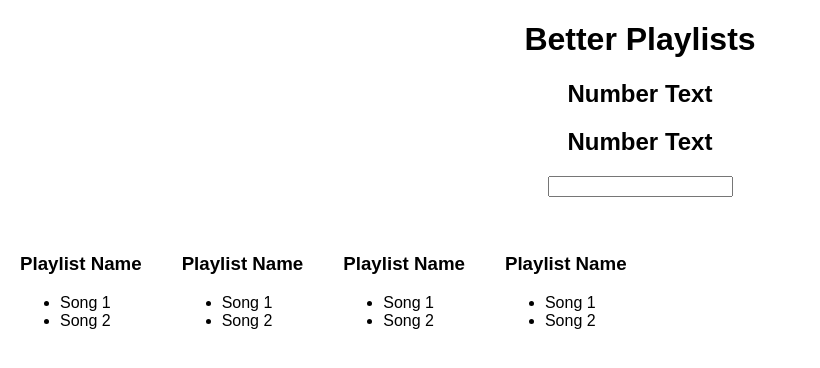
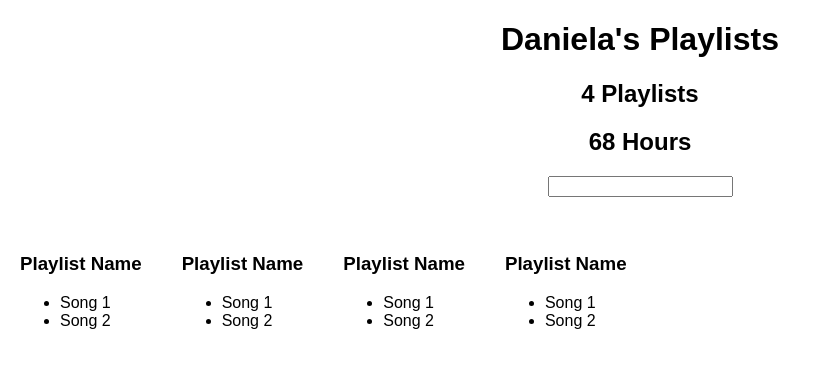
Before and after one commit to danielafcarey/better-playlists, a React (Create React App) app: page / in a window 1280 px wide. Shown: the top 368 px of the page, without its empty margins (0-820 px from the left). Built offline with nearby package versions, Linux system fonts and the light colour scheme.

Commit message:
Update aggregate components with total playlist and hours

```diff
--- a/src/App.js
+++ b/src/App.js
@@ -1,11 +1,80 @@
 import React, { Component } from 'react';
 import './App.css';
 
-class Aggregate extends Component {
+let fakeServerData = {
+  user: {
+    name: 'Daniela',
+    playlists: [
+      {
+        name: 'Playlist1',
+        songs: [
+          { name: 'song1',
+            duration: 1134
+          },
+          { name: 'song2',
+            duration: 2134,
+          }
+        ]
+      },
+      {
+        name: 'Playlist2',
+        songs: [
+          { name: 'song1',
+            duration: 1134
+          },
+          { name: 'song2',
+            duration: 2134,
+          }
+        ]
+      },
+      {
+        name: 'Playlist3',
+        songs: [
+          { name: 'song1',
+            duration: 112
+          },
+          { name: 'song2',
+            duration: 2124,
+          }
+        ]
+      },
+      {
+        name: 'Playlist4',
+        songs: [
+          { name: 'song1',
+            duration: 1235
+          },
+          { name: 'song2',
+            duration: 235134,
+          }
+        ]
+      },
+    ]
+  }
+}
+
+class PlaylistCounter extends Component {
   render () {
     return (
       <div className='Aggregate'>
-        <h2>Number Text</h2>
+        <h2>{ this.props.playlists && this.props.playlists.length } Playlists</h2>
+      </div>
+    )
+  }
+}
+
+class HoursCounter extends Component {
+  render () {
+    let allSongs = this.props.playlists.reduce((allSongs, playlist) => {
+      allSongs = [...allSongs, ...playlist.songs]
+      return allSongs;
+    }, [])
+    let totalDuration = allSongs.reduce((totalDuration, song) => {
+      return totalDuration + song.duration;
+    }, 0);
+    return (
+      <div className='Aggregate'>
+        <h2>{ this.props.playlists && Math.floor(totalDuration/3600) } Hours</h2>
       </div>
     )
   }
@@ -38,12 +107,35 @@ class Playlist extends Component {
 }
 
 class App extends Component {
+  constructor() {
+    super();
+    this.state = {
+      serverData: {}
+    }
+  }
+
+  componentDidMount() {
+    setTimeout(() => {
+      this.setState({ serverData: fakeServerData })
+    }, 1000)
+  }
+
   render() {
     return (
       <div className="App">
-        <h1>Better Playlists</h1>
-        <Aggregate />
-        <Aggregate />
+        {
+          this.state.serverData.user ?
+          <div>
+            <h1>{ this.state.serverData.user.name }'s Playlists </h1>
+            <PlaylistCounter
+              playlists={ this.state.serverData.user.playlists }
+            />
+            <HoursCounter
+              playlists={ this.state.serverData.user.playlists }
+            />
+          </div> :
+            <h1>Loading...</h1>
+        }
         <Filter />
         <Playlist />
         <Playlist />
```
